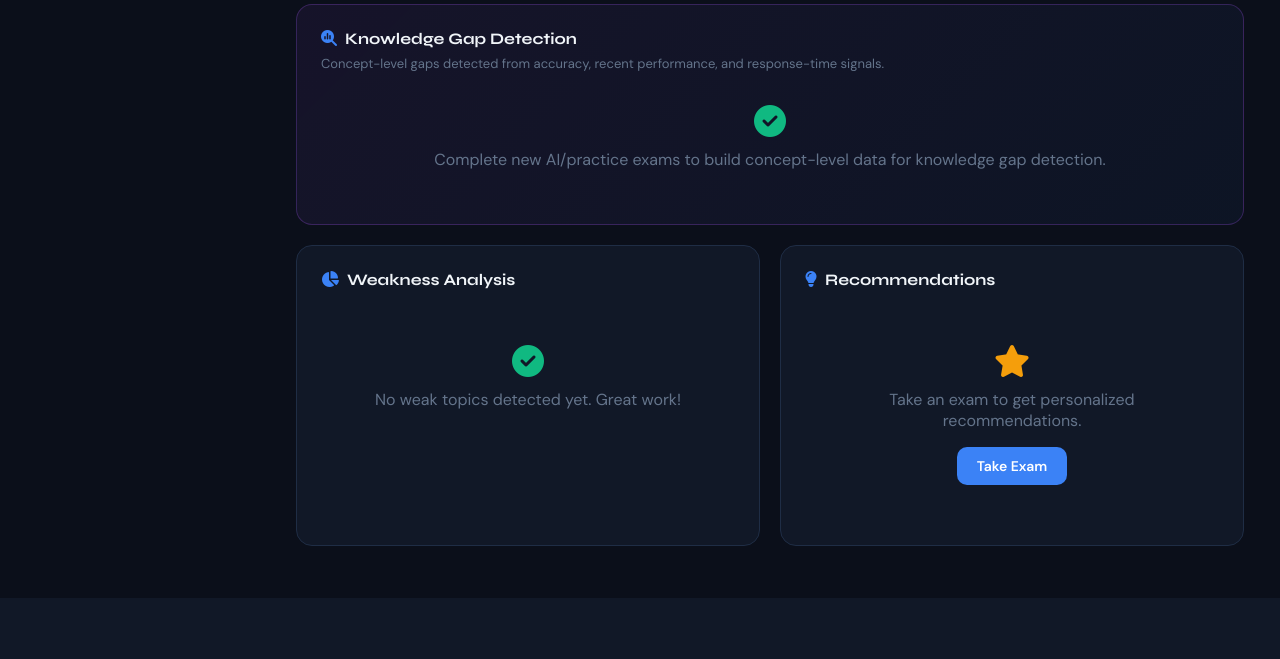
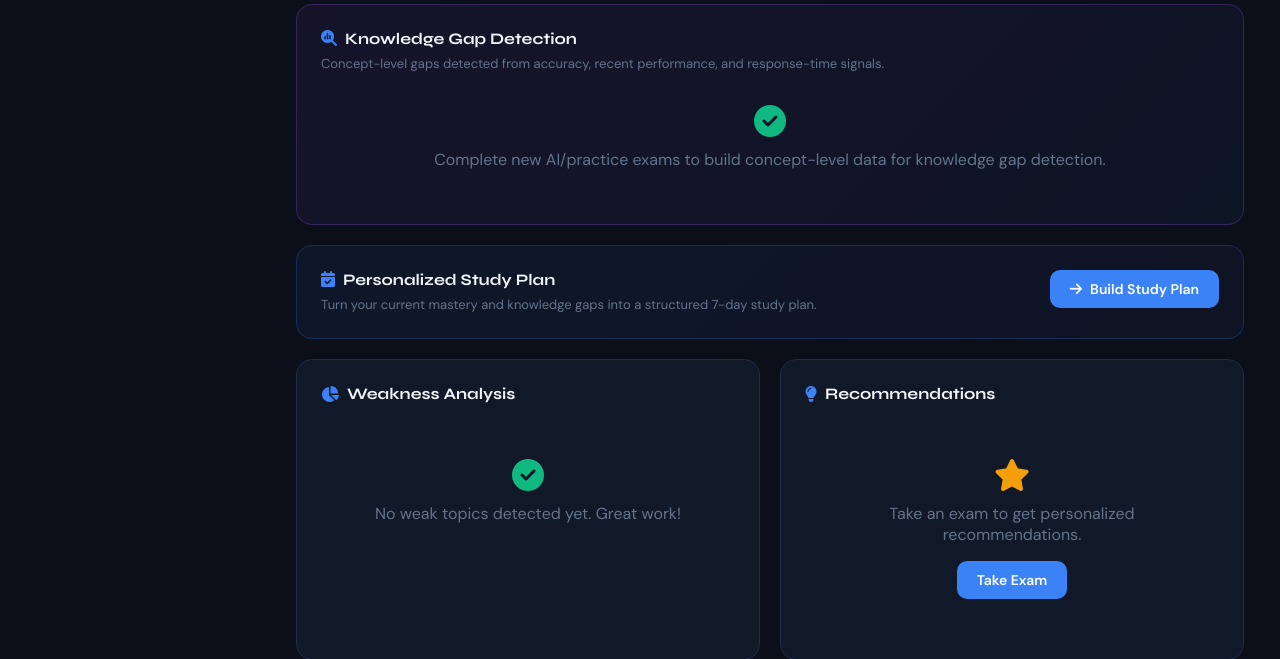
Before and after one commit to anuragbishit/AI-Exam-Analyzer, a Flask app: page /dashboard in a window 1280 px wide. Shown: the part 886-1545 px from the top of the page. Before the commit the page ends 1484 px from the top, so only its background shows below. Run offline with Flask 3, Linux system fonts and the light colour scheme; the visitor is signed in with stand-in values (Sample User, id 1); data that the repository does not hold is empty; some libraries are stand-ins or nearby versions.

Commit message:
Add study plan dashboard card

```diff
--- a/templates/dashboard.html
+++ b/templates/dashboard.html
@@ -463,6 +463,37 @@
         {% endif %}
     </div>
 
+    <!-- PERSONALIZED STUDY PLAN -->
+    <div class="panel" style="margin-bottom:20px;background:linear-gradient(135deg,rgba(59,130,246,.07),rgba(99,102,241,.05));border-color:rgba(59,130,246,.22);">
+        <div style="display:flex;justify-content:space-between;align-items:flex-start;gap:16px;flex-wrap:wrap;">
+            <div>
+                <div class="panel-title" style="margin-bottom:6px;">
+                    <i class="fa-solid fa-calendar-check"></i>
+                    Personalized Study Plan
+                </div>
+                {% if active_study_plan %}
+                <p style="color:var(--muted);font-size:13px;line-height:1.5;margin:0;">
+                    {{ active_study_plan.completed_items }}/{{ active_study_plan.total_items }} days completed · {{ active_study_plan.progress_percent }}% progress
+                </p>
+                {% else %}
+                <p style="color:var(--muted);font-size:13px;line-height:1.5;margin:0;">
+                    Turn your current mastery and knowledge gaps into a structured 7-day study plan.
+                </p>
+                {% endif %}
+            </div>
+            <a href="/study_plan" class="btn btn-primary">
+                <i class="fa-solid fa-arrow-right"></i>
+                {% if active_study_plan %}Open Study Plan{% else %}Build Study Plan{% endif %}
+            </a>
+        </div>
+
+        {% if active_study_plan %}
+        <div style="height:9px;background:var(--bg);border-radius:20px;overflow:hidden;margin-top:16px;">
+            <div style="width:{{ active_study_plan.progress_percent }}%;height:100%;background:linear-gradient(90deg,var(--accent),var(--accent2));border-radius:20px;"></div>
+        </div>
+        {% endif %}
+    </div>
+
     <!-- WEAKNESS + RECOMMENDATIONS -->
     <div class="grid-2">
 
```
